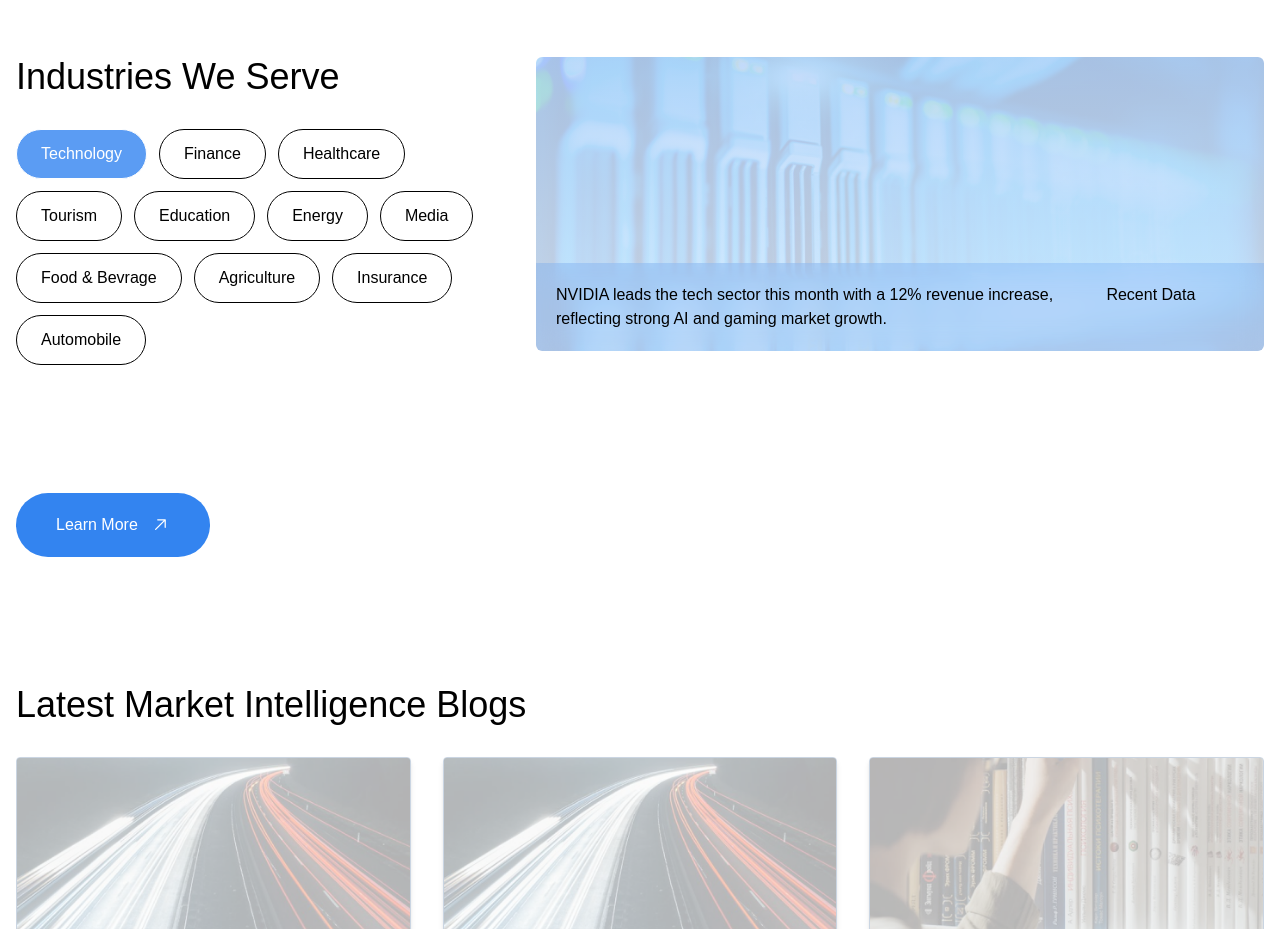
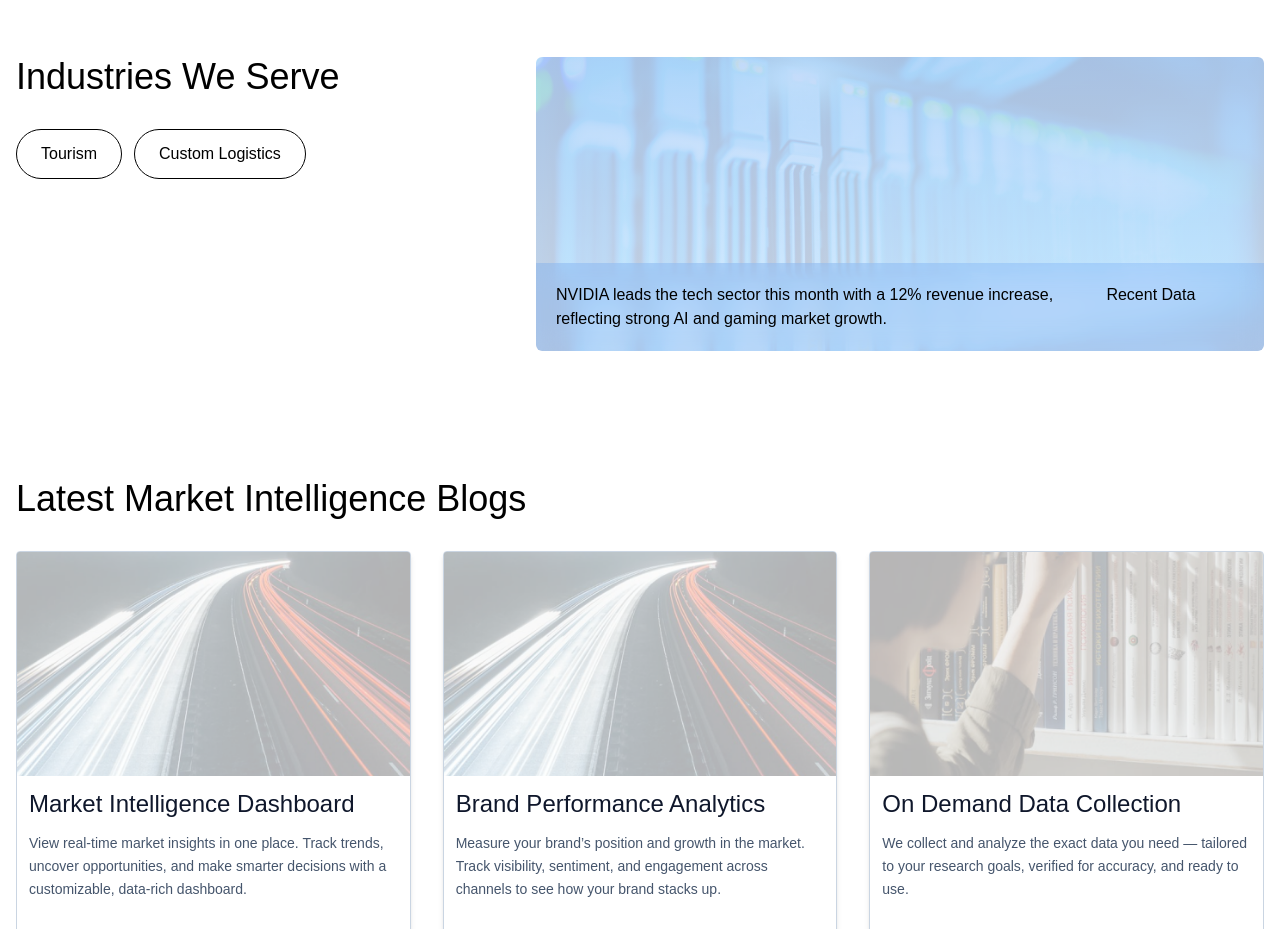
Before and after one commit to sujalshakya7/Market-Intelligence, a React (Vite) app: page / in a window 1280 px wide. Shown: the part 1760-2689 px from the top of the page. Built offline with nearby package versions, Linux system fonts and the light colour scheme; a web font is replaced by a local one.

Commit message:
minor UI change in home page

```diff
--- a/src/pages/Home/Home.jsx
+++ b/src/pages/Home/Home.jsx
@@ -1,4 +1,4 @@
-import React from "react";
+import React, { useRef } from "react";
 import { BsStars } from "react-icons/bs";
 import { GoArrowUpRight } from "react-icons/go";
 import { MdOutlineCalendarMonth } from "react-icons/md";
@@ -6,6 +6,7 @@ import { Link } from "react-router-dom";
 import { PiChartBarHorizontal } from "react-icons/pi";
 import { BiTachometer } from "react-icons/bi";
 import { HiOutlineUserGroup } from "react-icons/hi";
+import { useNavigate } from "react-router-dom";
 
 const cards = [
   {
@@ -59,6 +60,8 @@ const blog = [
 ];
 
 const Home = () => {
+  const navigate = useNavigate();
+  const industriesRef = useRef(null);
   return (
     <>
       {/* Hero section */}
@@ -105,9 +108,18 @@ const Home = () => {
               >
                 Get Started
               </Link>
-              <button className="xs:px-22 sm:px-8 md:px-10 py-4 md:py-5 rounded-full border-2 border-slate-400 text-slate-500 hover:bg-slate-100 transition">
+              <button
+                onClick={() =>
+                  industriesRef.current?.scrollIntoView({
+                    behavior: "smooth",
+                    block: "start",
+                  })
+                }
+                className="xs:px-22 sm:px-8 md:px-10 py-4 md:py-5 rounded-full border-2 border-slate-400 text-slate-500 hover:bg-slate-100 transition"
+              >
                 Explore Industries
               </button>
+
             </div>
           </section>
         </div>
@@ -192,25 +204,33 @@ const Home = () => {
           </section>
 
           {/* ================  Industries we serve section ========== */}
-          <section className="w-auto lg:flex justify-between my-32">
+          <section ref={industriesRef} className="w-auto lg:flex justify-between my-32 scroll-mt-28">
             <div className="w-[40rem] pr-10 ">
               <h1 className="h1 lg:w-120">Industries We Serve</h1>
               <div className="lg:flex flex-wrap gap-3 xs:hidden ">
-                <button className="lg:py-3 lg:px-6  xs:p-2 rounded-full border bg-primary/80 text-white ">
+                <button
+                  onClick={() => navigate("/tourism")}
+                  className="lg:py-3 lg:px-6 xs:p-2 rounded-full border
+                  transition-all duration-300 hover:bg-blue-600 hover:text-white hover:border-blue-400
+                  hover:shadow-md ">
                   {" "}
-                  Technology{" "}
+                  Tourism{" "}
                 </button>
-                <button className="lg:py-3 lg:px-6 xs:p-2 rounded-full border ">
+                <button
+                  onClick={() => navigate("/customlogistics")}
+                  className="lg:py-3 lg:px-6 xs:p-2 rounded-full border
+                  transition-all duration-300 hover:bg-blue-600 hover:text-white hover:border-blue-400
+                  hover:shadow-md ">
                   {" "}
-                  Finance{" "}
+                  Custom Logistics{" "}
                 </button>
-                <button className="lg:py-3 lg:px-6 xs:p-2 rounded-full border ">
+                {/* <button className="lg:py-3 lg:px-6 xs:p-2 rounded-full border ">
                   {" "}
                   Healthcare{" "}
                 </button>
                 <button className="lg:py-3 lg:px-6 xs:p-2 rounded-full border ">
                   {" "}
-                  Tourism{" "}
+                  Technology{" "}
                 </button>
                 <button className="lg:py-3 lg:px-6 xs:p-2 rounded-full border ">
                   {" "}
@@ -239,7 +259,7 @@ const Home = () => {
                 <button className="lg:py-3 lg:px-6 xs:p-2 rounded-full border ">
                   {" "}
                   Automobile{" "}
-                </button>
+                </button> */}
               </div>
             </div>
             <div className=" h-[28rem] w-full xs:h-[20rem] lg:h-full flex relative rounded-md overflow-hidden ">
@@ -277,9 +297,8 @@ const Home = () => {
                 ].map((item, index) => (
                   <button
                     key={index}
-                    className={`min-w-[7rem] px-4 py-2 text-sm rounded-full border whitespace-nowrap ${
-                      index === 0 ? "bg-primary/80 text-white" : "text-gray-800"
-                    }`}
+                    className={`min-w-[7rem] px-4 py-2 text-sm rounded-full border whitespace-nowrap ${index === 0 ? "bg-primary/80 text-white" : "text-gray-800"
+                      }`}
                   >
                     {item}
                   </button>
@@ -292,9 +311,9 @@ const Home = () => {
               </div>
             </div>
           </section>
-          <button className="md:flex xs:hidden items-center mt-4 bg-primary px-10 py-5 gap-3  rounded-fullpx-10  rounded-full  text-white  hover:bg-blue-700 transition">
+          {/* <button className="md:flex xs:hidden items-center mt-4 bg-primary px-10 py-5 gap-3  rounded-fullpx-10  rounded-full  text-white  hover:bg-blue-700 transition">
             Learn More <GoArrowUpRight className="w-5 h-5" />
-          </button>
+          </button> */}
           {/* ================  Industries we serve section ends here ========== */}
 
           {/* ======== Market Intelligence Blogs section starts ======== */}
--- a/src/pages/Industries/Custom Logistics/ImportExport.jsx
+++ b/src/pages/Industries/Custom Logistics/ImportExport.jsx
@@ -70,8 +70,10 @@ const ImportExport = () => {
 
                 <div className="absolute inset-0 bg-gradient-to-t from-black/70 via-black/30 to-transparent" />
 
-        <div className="absolute top-6 left-6 z-10 text-white">
+                <div className="absolute top-4 left-4 md:top-6 md:left-6 z-10">
+                    <div className="text-white [&_a]:!text-white [&_span]:!text-white [&_svg]:!text-white">
                         <Breadcrumb />
+                    </div>
                 </div>
 
                 <div className="absolute bottom-8 left-8 text-white max-w-2xl">
--- a/src/pages/Industries/Custom Logistics/ImportExportReport.jsx
+++ b/src/pages/Industries/Custom Logistics/ImportExportReport.jsx
@@ -1,5 +1,6 @@
 import React, { useEffect, useState } from "react";
 import { Link, useNavigate } from "react-router-dom";
+import { RxCross1 } from "react-icons/rx";
 
 const ImportExportReport = () => {
     const navigate = useNavigate();
@@ -108,8 +109,11 @@
                 {/* Filters */}
                 <div className="mb-5 flex justify-between items-center mt-3">
                     <div className="flex gap-5">
-                <button className="inline-flex items-center gap-2 xs:px-2 md:px-4 py-1 bg-white text-black rounded-full border border-black">
-                All
+                        <button
+                            className="inline-flex items-center gap-2 px-4 py-1 bg-white text-black rounded-full border border-black hover:bg-blue-200 transition"
+                            onClick={() => navigate("/customlogistics")}
+                        >
+                            All <RxCross1 size={18} />
                         </button>
                         <button className="inline-flex items-center gap-2 xs:px-2 md:px-4 py-1 bg-white text-black rounded-full border border-black">
                             Recently Updated
--- a/src/pages/Industries/Custom Logistics/TradeChart.jsx
+++ b/src/pages/Industries/Custom Logistics/TradeChart.jsx
@@ -156,7 +156,7 @@ const TradeChart = () => {
 
                     {/* Export Chart */}
                     <section className="border border-gray-300 rounded-lg p-4 bg-white relative xs:h-[250px] md:h-[480px] mb-8">
-                        <p>{exportAnalysis.abstract}</p>
+                        <p className="text-center">{exportAnalysis.abstract}</p>
                         <Bar
                             data={exportData}
                             options={{ ...options, plugins: { ...options.plugins, title: { display: true, text: "Exports" } } }}
```
Lines whose indentation alone changed are shown as unchanged.
